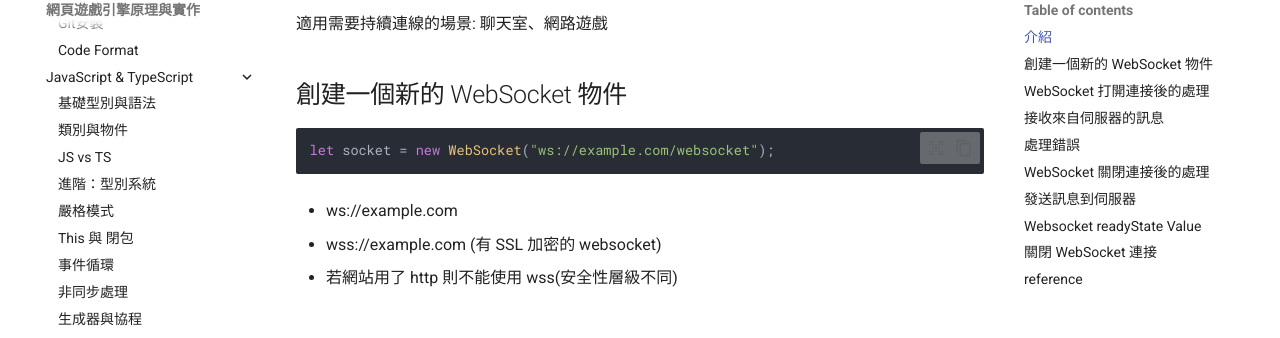
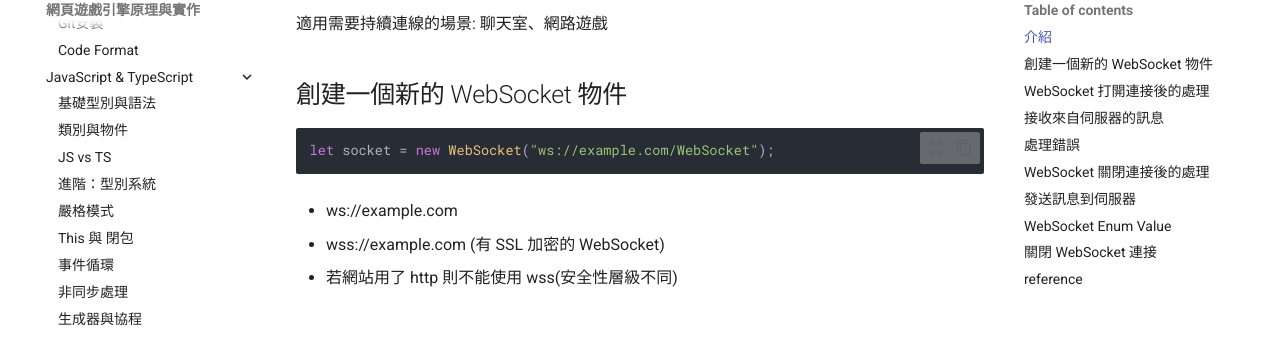
Before and after one commit to charlie89517/112-Principles-of-Web-Game, an MkDocs documentation site: the page built from website/webgame-engine/learn-js/websocket.md, in a window 1280 px wide and 1400 px high, scrolled down 374 px. Shown: the part 119-457 px from the top of the window. Built offline with MkDocs 1.6.1 and Material for MkDocs 9.7.7, drawn with Linux system fonts in a browser that asks for light colours; some of the changed text lies outside the part shown.

Commit message:
Review後修改

````diff
--- a/website/webgame-engine/learn-js/websocket.md
+++ b/website/webgame-engine/learn-js/websocket.md
@@ -16,12 +16,12 @@ WebSocket 允許伺服器和客戶端之間**建立持久的連線**，以實現
 ## 創建一個新的 WebSocket 物件
 
 ```js
-let socket = new WebSocket("ws://example.com/websocket");
+let socket = new WebSocket("ws://example.com/WebSocket");
 ```
 
 - ws://example.com
 
-- wss://example.com (有 SSL 加密的 websocket)
+- wss://example.com (有 SSL 加密的 WebSocket)
 
 - 若網站用了 http 則不能使用 wss(安全性層級不同)
 
@@ -73,14 +73,14 @@ function sendMessage(message) {
 }
 ```
 
-## Websocket readyState Value
+## WebSocket Enum Value
 
-| Value |   State    |          Description          |
-| :---: | :--------: | :---------------------------: |
-|   0   | CONNECTING | Socket 已創建，連線尚未開啟。 |
-|   1   |    OPEN    | 連線已開啟並準備好進行通訊。  |
-|   2   |  CLOSING   |    連線正在關閉的過程中。     |
-|   3   |   CLOSED   |    連線已關閉或無法開啟。     |
+| Enum Value |   State    |          Description          |
+| :--------: | :--------: | :---------------------------: |
+|     0      | CONNECTING | Socket 已創建，連線尚未開啟。   |
+|     1      |    OPEN    | 連線已開啟並準備好進行通訊。    |
+|     2      |  CLOSING   |    連線正在關閉的過程中。       |
+|     3      |   CLOSED   |    連線已關閉或無法開啟。       |
 
 ## 關閉 WebSocket 連接
 
````
Also changed, not shown: website/webgame-engine/learn-js/http-request.md (+7 -14 lines).
